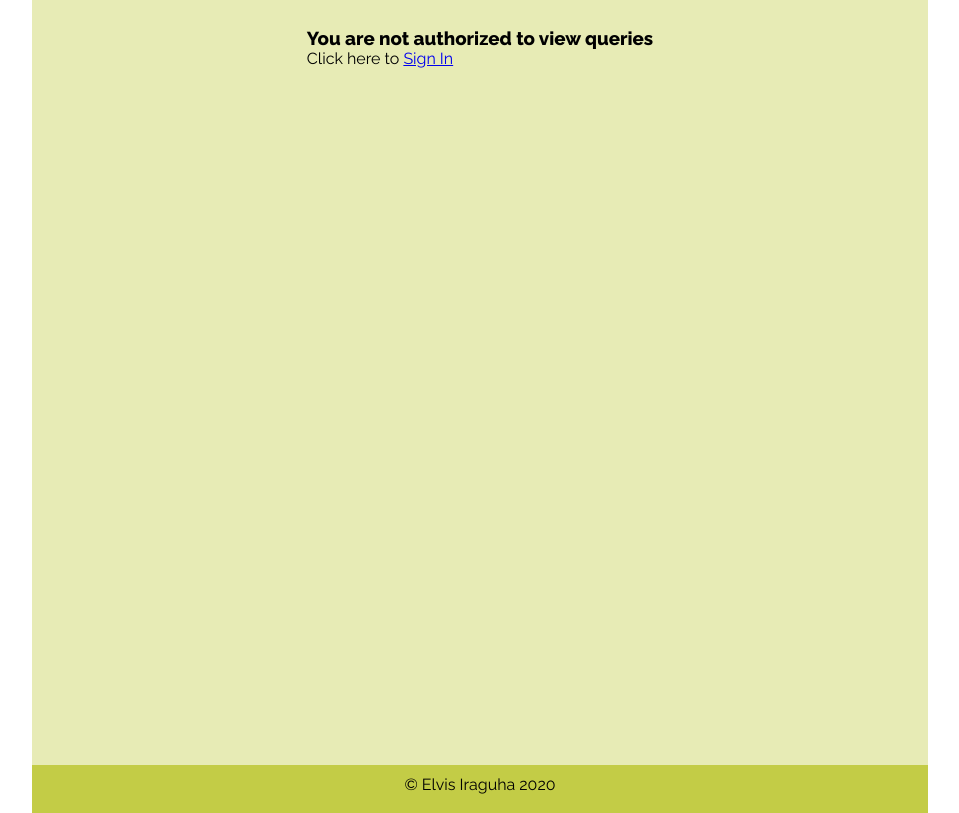
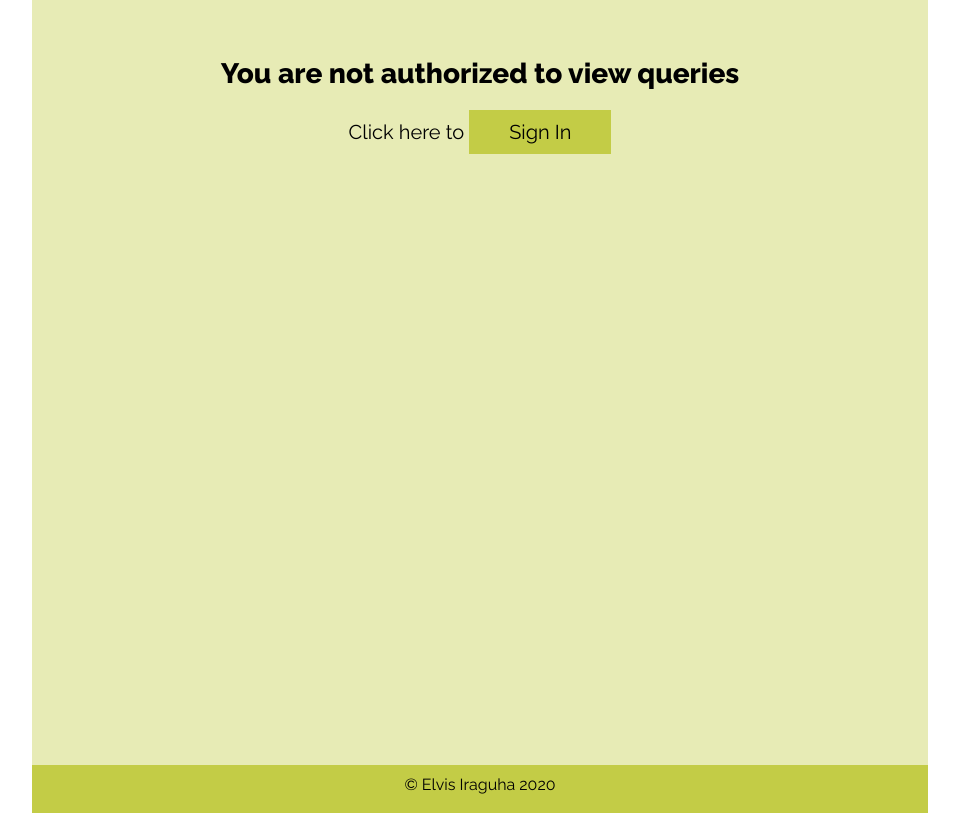
Before and after one commit to elvisiraguha/my-brand, a plain HTML site: page UI/pages/admin.html in a window 1280 px wide. Shown: the part 67-880 px from the top of the page, without its empty margins (160-1119 px from the left). Drawn offline with Linux system fonts and the light colour scheme.

Commit message:
fix password validation regex

```diff
--- a/UI/scripts/signin.js
+++ b/UI/scripts/signin.js
@@ -4,7 +4,7 @@ const password = document.querySelector("form .password-input");
 const errorMessage = document.querySelector(".error-message");
 
 const validate = () => {
-  const passwordRex = /^(?=.*[A-Za-z])(?=.*\d)[A-Za-z\d]{8,}$/;
+  var passwordRex = /^(?=.*\d)(?=.*[a-z])(?=.*[A-Z]).{8,}$/;
   const emailRex = /\S+@\S+\.\S+/;
 
   if (!emailRex.test(email.value)) {
--- a/UI/styles/admin.css
+++ b/UI/styles/admin.css
@@ -113,6 +113,34 @@ section div a {
   box-shadow: 0 2px 5px 0 #c3cc46;
 }
 
+.btn {
+  border: none;
+  padding: 10px 40px;
+  background-color: #c3cc46;
+  cursor: pointer;
+  font-size: 20px;
+  font-weight: normal;
+  font-family: inherit;
+}
+
+div.unauthorized-author {
+  display: flex;
+  flex-direction: column;
+  align-items: center;
+  justify-content: center;
+  font-size: 20px;
+}
+
+div.unauthorized-author h3 {
+  font-size: 28px;
+  margin: 30px;
+}
+
+div.unauthorized-author .btn {
+  color: black;
+  text-decoration: none;
+}
+
 @media screen and (max-width: 1024px) {
   .container {
     width: 100%;
--- a/index.html
+++ b/index.html
@@ -257,6 +257,6 @@
         &copy; Elvis Iraguha 2020
       </footer>
     </div>
-    <script src="./UI/scripts/landing.js"></script>
+    <script src="./UI/scripts/landing.js" type="module"></script>
   </body>
 </html>
```
